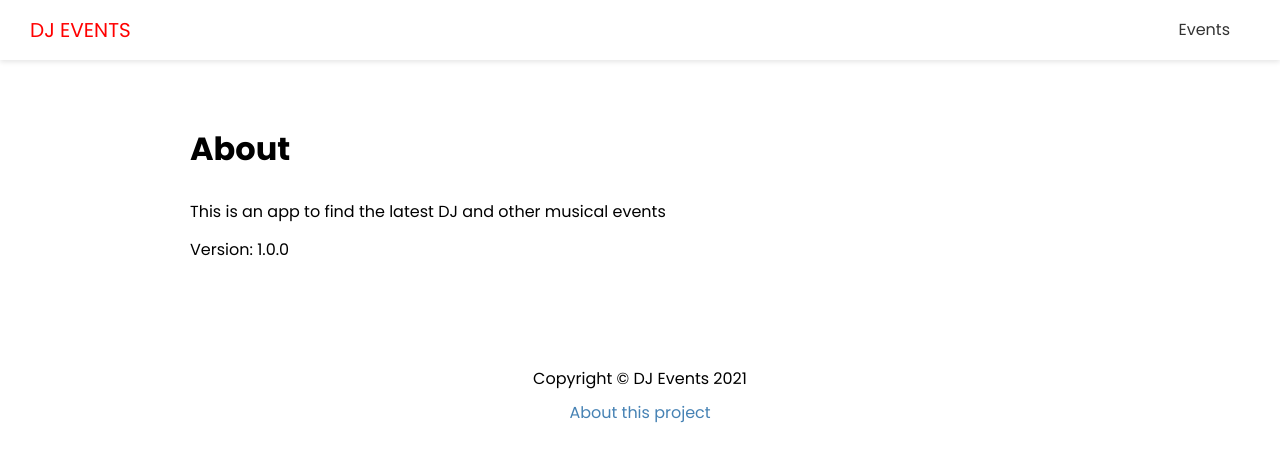
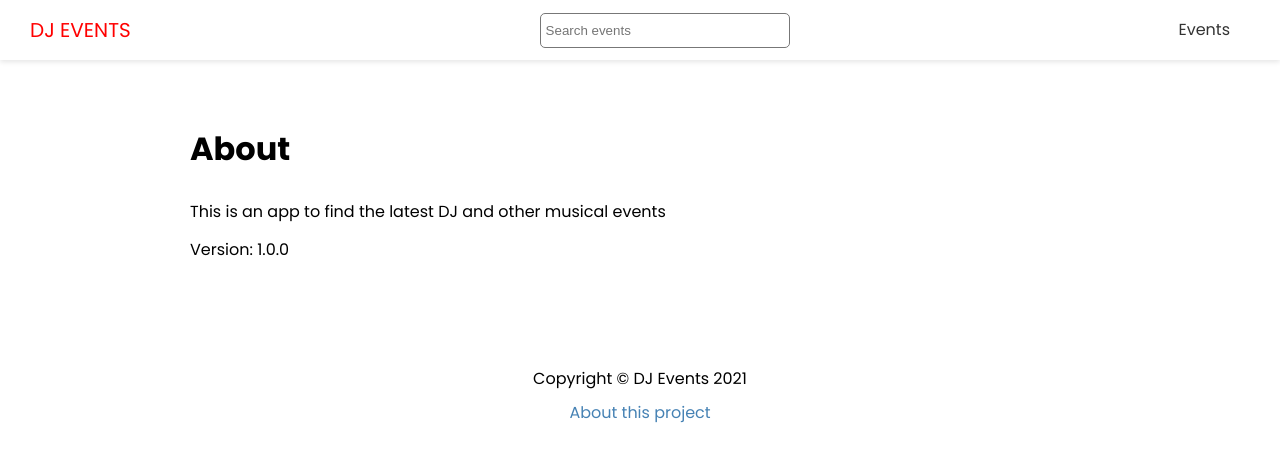
Before and after one commit to DesignfulDev/dj-events-frontend, a Next.js app: page /about in a window 1280 px wide. Shown: the top 462 px of the page. Built offline with nearby package versions, Linux system fonts and the light colour scheme.

Commit message:
Create search bar and add to header

```diff
--- a/components/Header.js
+++ b/components/Header.js
@@ -1,4 +1,5 @@
 import Link from 'next/link';
+import Search from './Search';
 import styles from '@/styles/Header.module.scss';
 
 export default function Header() {
@@ -9,6 +10,8 @@
           <a>DJ Events</a>
         </Link>
       </div>
+
+      <Search />
 
       <nav>
         <ul>
--- /dev/null
+++ b/components/Search.js
@@ -0,0 +1,28 @@
+import { useState } from 'react';
+import { useRouter } from 'next/router';
+import styles from '@/styles/Search.module.scss';
+
+export default function Search() {
+  const [term, setTerm] = useState('');
+
+  const router = useRouter();
+
+  const handleSubmit = e => {
+    e.preventDefault();
+    router.push(`/events/search?term=${term}`);
+    setTerm('');
+  };
+
+  return (
+    <div className={styles.search}>
+      <form onSubmit={handleSubmit}>
+        <input
+          type="text"
+          value={term}
+          onChange={e => setTerm(e.target.value)}
+          placeholder="Search events"
+        />
+      </form>
+    </div>
+  );
+}
--- /dev/null
+++ b/styles/Search.module.scss
@@ -0,0 +1,7 @@
+.search input {
+  width: 250px;
+  height: 35px;
+  padding: 5px;
+  border: 1px solid #777;
+  border-radius: 5px;
+}
```
